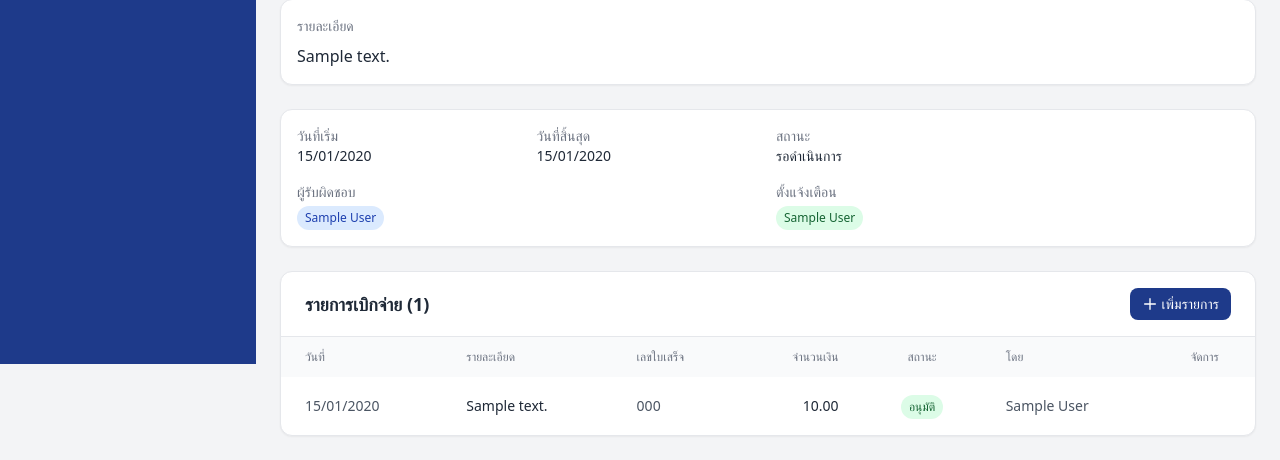
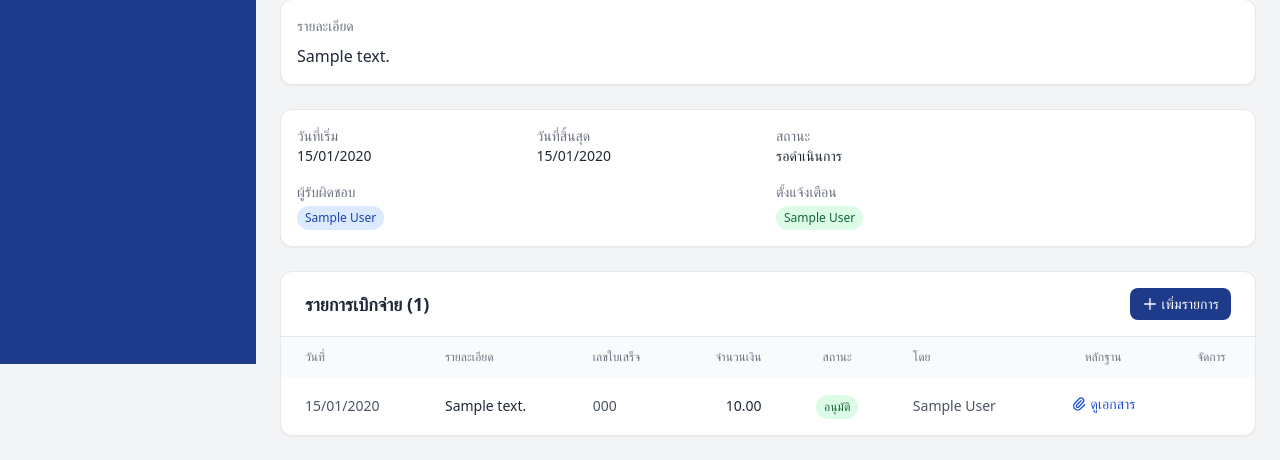
Before and after one commit to azimuthotg/projects_tracker, a Django app: page /projects/1/activities/1/ in a window 1280 px wide. Shown: the part 436-896 px from the top of the page. Run offline with Django 5.2, Linux system fonts and the light colour scheme; a user stored in the database is signed in; tables that the repository leaves empty hold one stand-in row (values such as "Sample post"); parts of the project's set-up code (start-up, migrations or seed data) failed here and were passed over; some libraries are stand-ins or nearby versions.

Commit message:
feat: add receipt file link column to expense tables
Show ดูเอกสาร link in activity_detail, expense_list, and approval_list
tables when receipt_file is attached. Allows head/admin to view receipt
before approving.

Co-Authored-By: Claude Sonnet 4.6 <noreply@anthropic.com>

```diff
--- a/templates/projects/activity_detail.html
+++ b/templates/projects/activity_detail.html
@@ -125,6 +125,7 @@
                     <th class="px-6 py-3 text-right text-xs font-medium text-gray-500 uppercase">จำนวนเงิน</th>
                     <th class="px-6 py-3 text-center text-xs font-medium text-gray-500 uppercase">สถานะ</th>
                     <th class="px-6 py-3 text-left text-xs font-medium text-gray-500 uppercase">โดย</th>
+                    <th class="px-6 py-3 text-center text-xs font-medium text-gray-500 uppercase">หลักฐาน</th>
                     <th class="px-6 py-3 text-center text-xs font-medium text-gray-500 uppercase">จัดการ</th>
                 </tr>
             </thead>
@@ -146,6 +147,16 @@
                     </td>
                     <td class="px-6 py-4 text-sm text-gray-600">{{ expense.created_by.get_full_name|default:expense.created_by.username }}</td>
                     <td class="px-6 py-4 text-center">
+                        {% if expense.receipt_file %}
+                        <a href="{{ expense.receipt_file.url }}" target="_blank" class="inline-flex items-center gap-1 text-sm text-blue-700 hover:text-blue-900 transition-colors">
+                            <svg class="w-4 h-4" fill="none" stroke="currentColor" viewBox="0 0 24 24"><path stroke-linecap="round" stroke-linejoin="round" stroke-width="2" d="M15.172 7l-6.586 6.586a2 2 0 102.828 2.828l6.414-6.586a4 4 0 00-5.656-5.656l-6.415 6.585a6 6 0 108.486 8.486L20.5 13"/></svg>
+                            ดูเอกสาร
+                        </a>
+                        {% else %}
+                        <span class="text-xs text-gray-300">-</span>
+                        {% endif %}
+                    </td>
+                    <td class="px-6 py-4 text-center">
                         {% if expense.status == 'pending' and expense.created_by == user %}
                         <a href="{% url 'budget:expense_edit' pk=expense.pk %}" class="inline-flex items-center gap-1 text-sm text-blue-700 hover:text-blue-900 transition-colors">
                             <svg class="w-3.5 h-3.5" fill="none" stroke="currentColor" viewBox="0 0 24 24"><path stroke-linecap="round" stroke-linejoin="round" stroke-width="2" d="M11 5H6a2 2 0 00-2 2v11a2 2 0 002 2h11a2 2 0 002-2v-5m-1.414-9.414a2 2 0 112.828 2.828L11.828 15H9v-2.828l8.586-8.586z"/></svg>
@@ -156,7 +167,7 @@
                 </tr>
                 {% empty %}
                 <tr>
-                    <td colspan="7" class="px-6 py-12 text-center">
+                    <td colspan="8" class="px-6 py-12 text-center">
                         <div class="flex flex-col items-center gap-3">
                             <div class="w-14 h-14 bg-gray-100 rounded-xl flex items-center justify-center">
                                 <svg class="w-7 h-7 text-gray-300" fill="none" stroke="currentColor" viewBox="0 0 24 24"><path stroke-linecap="round" stroke-linejoin="round" stroke-width="1.5" d="M9 14l6-6m-5.5.5h.01m4.99 5h.01M19 21V5a2 2 0 00-2-2H7a2 2 0 00-2 2v16l3.5-2 3.5 2 3.5-2 3.5 2z"/></svg>
```
Also changed, not shown: templates/budget/approval_list.html (+12 -1 lines), templates/budget/expense_list.html (+12 -1 lines).
